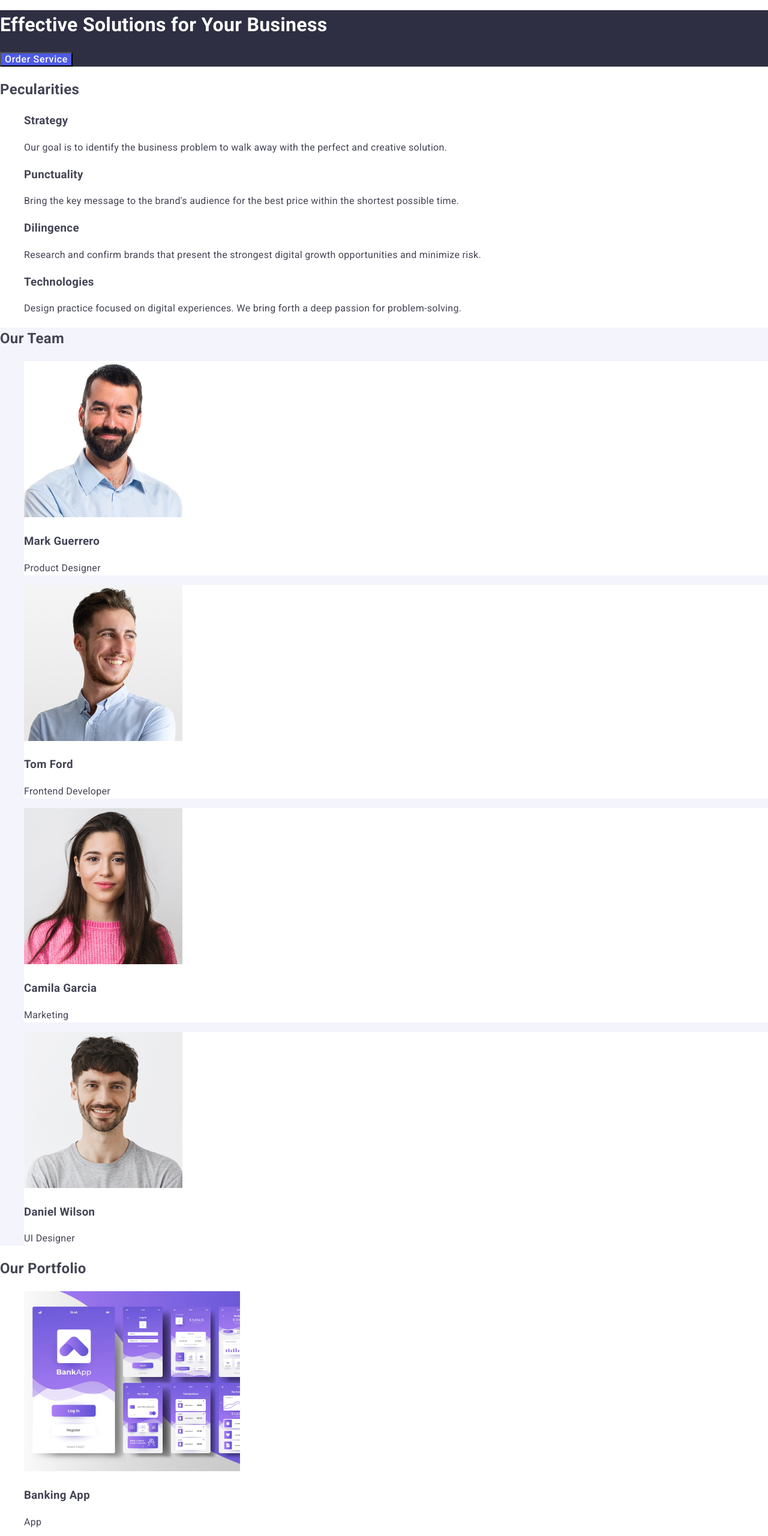
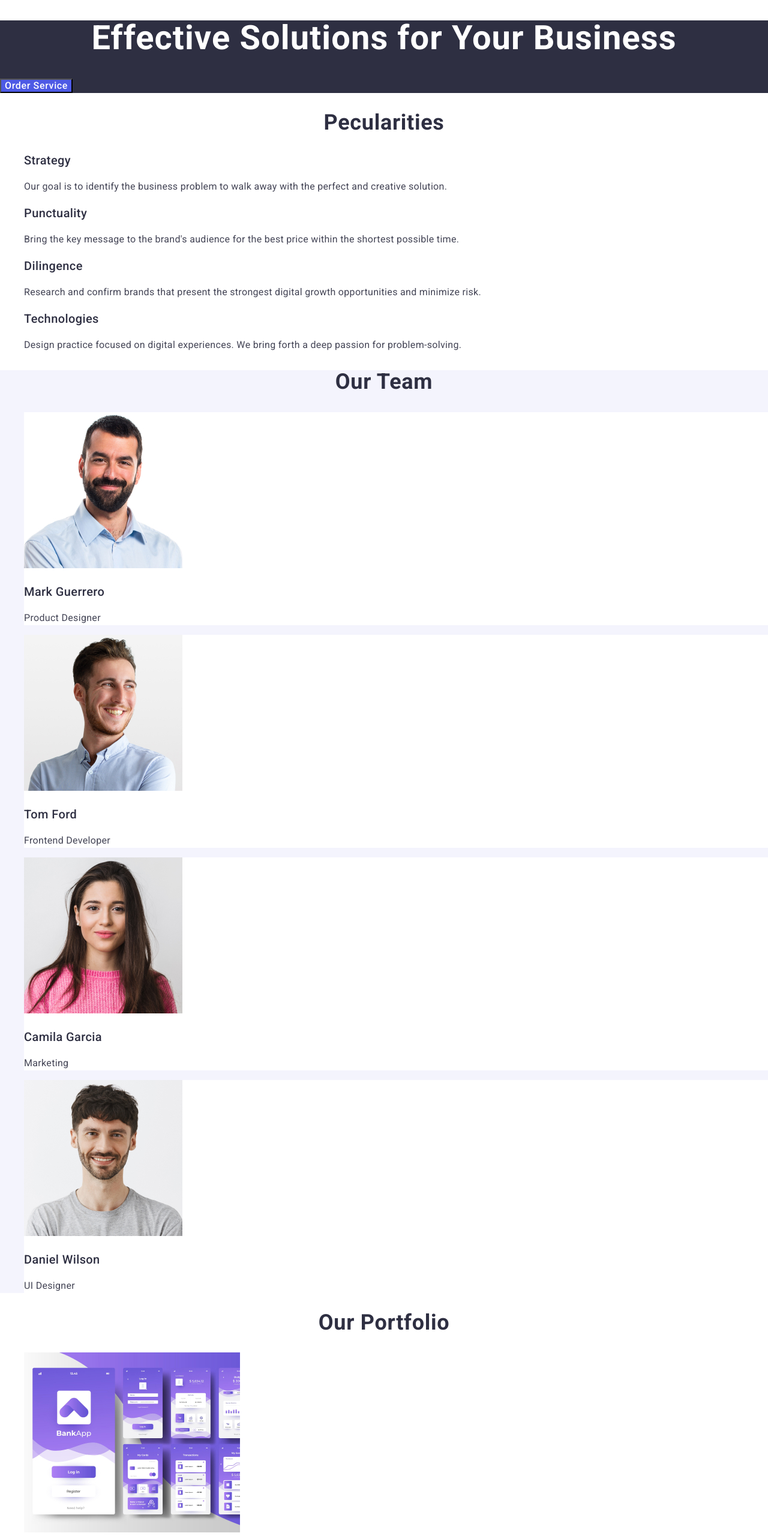
Before and after one commit to gorkemcanaldi/goit-markup-hw-02, a plain HTML site: page index.html in a window 1280 px wide. Shown: the part 180-2740 px from the top of the page at 60% size. Drawn offline with nearby package versions, Linux system fonts and the light colour scheme.

Commit message:
bu kez oldu

```diff
--- a/css/styles.css
+++ b/css/styles.css
@@ -85,7 +85,7 @@ a {
 }
 
 
-.header-word. {
+.header-word-first {
     color: white;
     font-weight: 700;
     font-size: 56px;
@@ -112,7 +112,7 @@ a {
 /* -------------- FEATURESD SECTİON ----------------*/
 
 
-.header-word.. {
+.header-word-second {
     font-size: 36px;
     line-height: 1.11;
     font-weight: 700;
@@ -122,7 +122,7 @@ a {
     color: var(--navyblue);
 }
 
-.header-word... {
+.header-word-third {
         font-size: 20px;
         font-weight: 500;
         line-height: 1.2;
--- a/index.html
+++ b/index.html
@@ -61,22 +61,22 @@
     <!--main section -->
     <main>
       <section class="hero-page">
-        <h1 class="header-word.">Effective Solutions for Your Business</h1>
+        <h1 class="header-word-first">Effective Solutions for Your Business</h1>
         <button class="hero-button" type="button">Order Service</button>
       </section>
 
       <section class="features-section">
-        <h2 class="header-word..">Pecularities</h2>
+        <h2 class="header-word-second">Pecularities</h2>
         <ul>
           <li class="features-list">
-            <h3 class="header-word...">Strategy</h3>
+            <h3 class="header-word-third">Strategy</h3>
             <p class="features-list">
               Our goal is to identify the business problem to walk away with the
               perfect and creative solution.
             </p>
           </li>
           <li class="features-card">
-            <h3 class="header-word...">Punctuality</h3>
+            <h3 class="header-word-third">Punctuality</h3>
             <p class="features-list">
               Bring the key message to the brand's audience for the best price
               within the shortest possible time.
@@ -84,14 +84,14 @@
           </li>
 
           <li class="features-card">
-            <h3 class="header-word...">Dilingence</h3>
+            <h3 class="header-word-third">Dilingence</h3>
             <p class="features-list">
               Research and confirm brands that present the strongest digital
               growth opportunities and minimize risk.
             </p>
           </li>
           <li class="features-card">
-            <h3 class="header-word...">Technologies</h3>
+            <h3 class="header-word-third">Technologies</h3>
             <p class="features-list">
               Design practice focused on digital experiences. We bring forth a
               deep passion for problem-solving.
@@ -100,36 +100,36 @@
         </ul>
       </section>
       <section class="team-section">
-        <h2 class="header-word..">Our Team</h2>
+        <h2 class="header-word-second">Our Team</h2>
         <ul class="team-list">
           <li class="team-card">
             <img src="./images/mark.jpg" alt="Mark" width="264" />
-            <h3 class="header-word...">Mark Guerrero</h3>
+            <h3 class="header-word-third">Mark Guerrero</h3>
             <p class="team-p">Product Designer</p>
           </li>
           <li class="team-card">
             <img src="./images/tom.jpg" alt="Tom" width="264" />
-            <h3 class="header-word...">Tom Ford</h3>
+            <h3 class="header-word-third">Tom Ford</h3>
             <p class="team-p">Frontend Developer</p>
           </li>
           <li class="team-card">
             <img src="./images/camila.jpg" alt="Camila" width="264" />
-            <h3 class="header-word...">Camila Garcia</h3>
+            <h3 class="header-word-third">Camila Garcia</h3>
             <p class="team-p">Marketing</p>
           </li>
           <li class="team-card">
             <img src="./images/daniel.jpg" alt="Daniel" width="264" />
-            <h3 class="header-word...">Daniel Wilson</h3>
+            <h3 class="header-word-third">Daniel Wilson</h3>
             <p class="team-p">UI Designer</p>
           </li>
         </ul>
       </section>
       <section class="portfolio-section">
-        <h2 class="header-word..">Our Portfolio</h2>
+        <h2 class="header-word-second">Our Portfolio</h2>
         <ul class="portfolio-list">
           <li class="portfolio-card">
             <img src="./images/banking.jpg" alt="Banking app" width="360" />
-            <h3 class="header-word...">Banking App</h3>
+            <h3 class="header-word-third">Banking App</h3>
             <p class="portfolio-p">App</p>
           </li>
           <li class="portfolio-card">
@@ -138,7 +138,7 @@
               alt="Cashless Payment"
               width="360"
             />
-            <h3 class="header-word...">Cashless Payment</h3>
+            <h3 class="header-word-third">Cashless Payment</h3>
             <p class="portfolio-p">Marketing</p>
           </li>
           <li class="portfolio-card">
@@ -147,12 +147,12 @@
               alt="Meditation App"
               width="360"
             />
-            <h3 class="header-word...">Meditation App</h3>
+            <h3 class="header-word-third">Meditation App</h3>
             <p class="portfolio-p">App</p>
           </li>
           <li class="portfolio-card">
             <img src="./images/taxi.jpg" alt="Taxi Service" width="360" />
-            <h3 class="header-word...">Taxi Service</h3>
+            <h3 class="header-word-third">Taxi Service</h3>
             <p class="portfolio-p">Marketing</p>
           </li>
           <li class="portfolio-card">
@@ -161,12 +161,12 @@
               alt="Screen Illustrations"
               width="360"
             />
-            <h3 class="header-word...">Screen Illustrations</h3>
+            <h3 class="header-word-third">Screen Illustrations</h3>
             <p class="portfolio-p">Design</p>
           </li>
           <li class="portfolio-card">
             <img src="./images/online.jpg" alt="Online Courses" width="360" />
-            <h3 class="header-word...">Online Courses</h3>
+            <h3 class="header-word-third">Online Courses</h3>
             <p class="portfolio-p">Marketing</p>
           </li>
         </ul>
```
